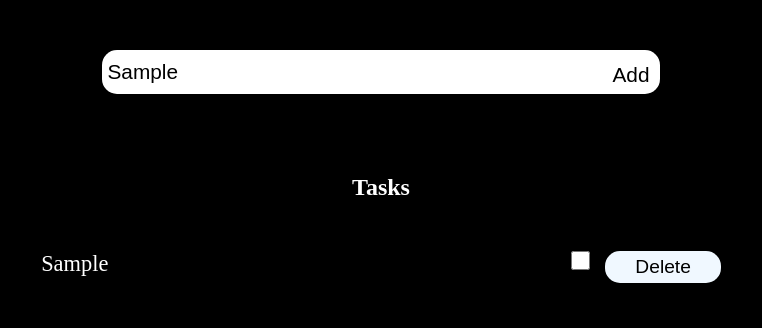
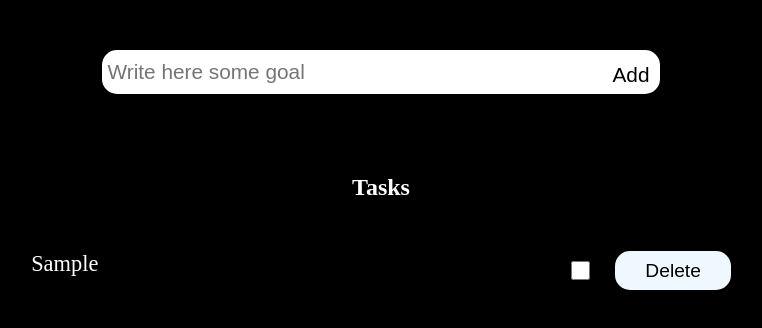
Before and after one commit to DragunovProg/TaskManager, a plain HTML site: page index.html in a window 1280 px wide. Both pictures are taken after typing "Sample" into the empty fields and a click on the button "Add". Shown: the whole page, without its empty margins (259-1021 px from the left). Drawn offline with Linux system fonts and the light colour scheme.

Commit message:
add goal-text clearing

```diff
--- a/scripts/index.js
+++ b/scripts/index.js
@@ -43,5 +43,6 @@ document.querySelector('.btn-add').addEventListener('click', ()=> {
 
         taskTitle.innerText = goalText.value;
         taskList.appendChild(taskElement);
+        goalText.value = '';
     }
 })
--- a/styles/style.scss
+++ b/styles/style.scss
@@ -61,7 +61,7 @@ body {
 
                 #checkbox-complete {
                     width: 100px;
-                    margin-top: 10px auto;
+                    margin: 10px;
                     width: 1.2rem;
                     height: 1.2rem;
                     border-radius: 25px;
```
Also changed, not shown: index.html (+2 -0 lines), styles/style.css, 1 other file.
